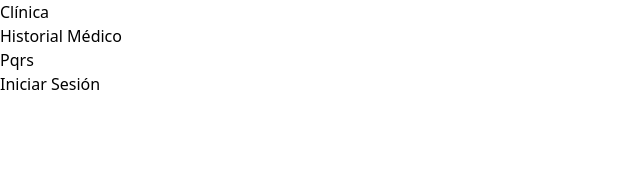
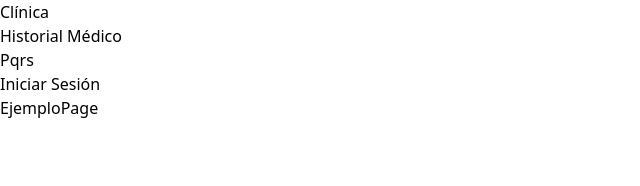
Before and after one commit to SebastianMoralesDuque/front_clinica, a React (Vite) app: page /ejemplo in a window 1280 px wide. Shown: the top 186 px of the page, without its empty margins (0-640 px from the left). Built offline with nearby package versions, Linux system fonts and the light colour scheme.

Commit message:
componente oculto url

```diff
--- a/src/Routes.jsx
+++ b/src/Routes.jsx
@@ -4,6 +4,7 @@ import Home from './pages/Home';
 import HistorialMedico from './pages/HistorialMedico';
 import Pqrs from './pages/Pqrs';
 import Navbar from './components/Navbar';
+import EjemploPage from './pages/EjemploPage'; // Asegúrate de que la ruta sea correcta según tu estructura de carpetas
 
 const AppRoutes = () => {
   return (
@@ -13,6 +14,7 @@ const AppRoutes = () => {
         <Route path="/" element={<Home />} />
         <Route path="/historialMedico" element={<HistorialMedico />} />
         <Route path="/pqrs" element={<Pqrs />} />
+        <Route path="/ejemplo" element={<EjemploPage />} />
       </Routes>
     </Router>
   );
--- /dev/null
+++ b/src/pages/EjemploPage.jsx
@@ -0,0 +1,9 @@
+import React from 'react'
+
+function EjemploPage() {
+  return (
+    <div>EjemploPage</div>
+  )
+}
+
+export default EjemploPage
```
